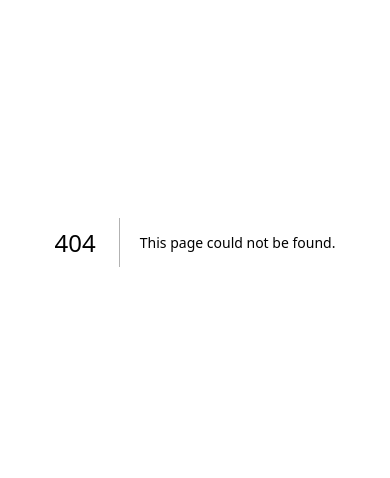
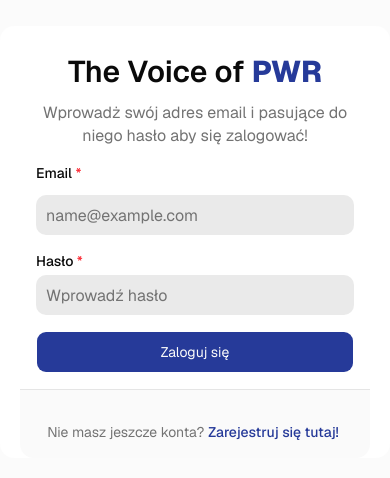
Before and after one commit to robuspospolitus/the-voice-of-pwr, a Next.js app in the folder the-voice-of-pwr-web/: page /signin in a window 390 px wide. Before the commit this address had no page. Shown: the part 180-658 px from the top of the page. Built offline with nearby package versions, Linux system fonts and the light colour scheme.

Commit message:
fix: remove card border on mobile screens

```diff
--- a/the-voice-of-pwr-web/components/login-form.tsx
+++ b/the-voice-of-pwr-web/components/login-form.tsx
@@ -36,12 +36,12 @@ export default function LoginForm() {
   });
 
   function onSubmit(values: LoginFormValues) {
-    console.log("Wartości: ", values);
+    console.log("Values: ", values);
     // Tutaj logika do logowania jak cos
   }
 
   return (
-    <Card className="w-full max-w-md mx-auto p-5 border-0">
+    <Card className="w-full max-w-md mx-auto p-5 ring-0 lg:ring ">
       <CardHeader className="text-center">
         <CardTitle className="text-3xl font-semibold my-2">
           The Voice of <span className="font-extrabold text-prim ">PWR</span>
--- a/the-voice-of-pwr-web/components/signup-form.tsx
+++ b/the-voice-of-pwr-web/components/signup-form.tsx
@@ -62,7 +62,7 @@ export default function SignupForm() {
   };
 
   return (
-    <Card className="max-w-md mx-auto p-2 md:p-5 w-full">
+    <Card className="max-w-md mx-auto p-2 md:p-5 w-full ring-0 lg:ring">
       <CardHeader className="text-center">
         <CardTitle className="text-3xl font-semibold my-2">
           The Voice of <span className="font-extrabold text-prim">PWR</span>
@@ -167,7 +167,7 @@ export default function SignupForm() {
           Masz już konto?
           <Link
             className="mx-1 text-prim font-medium hover:underline"
-            href={"/login"}
+            href={"/signin"}
           >
             Zaloguj się tutaj.
           </Link>
```
Also changed, not shown: the-voice-of-pwr-web/app/(auth)/signin/page.tsx (renamed from the-voice-of-pwr-web/app/(auth)/login/page.tsx).
